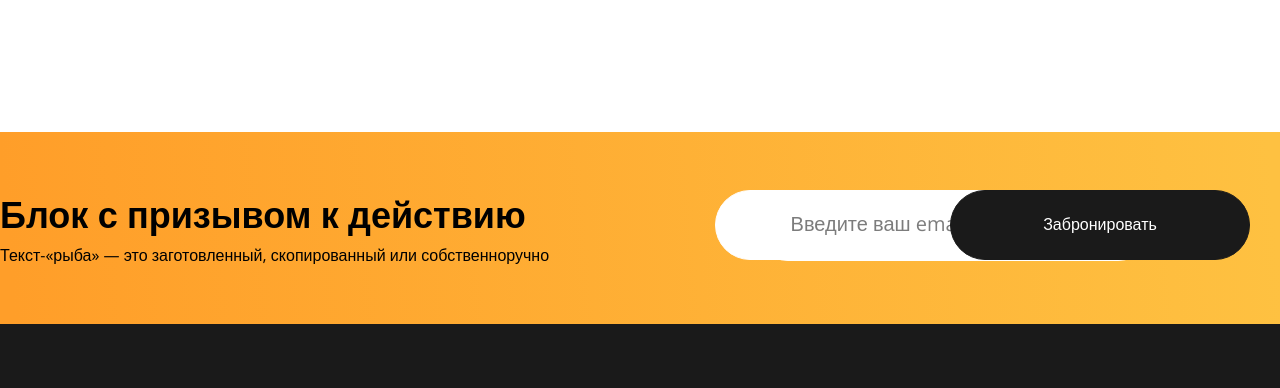
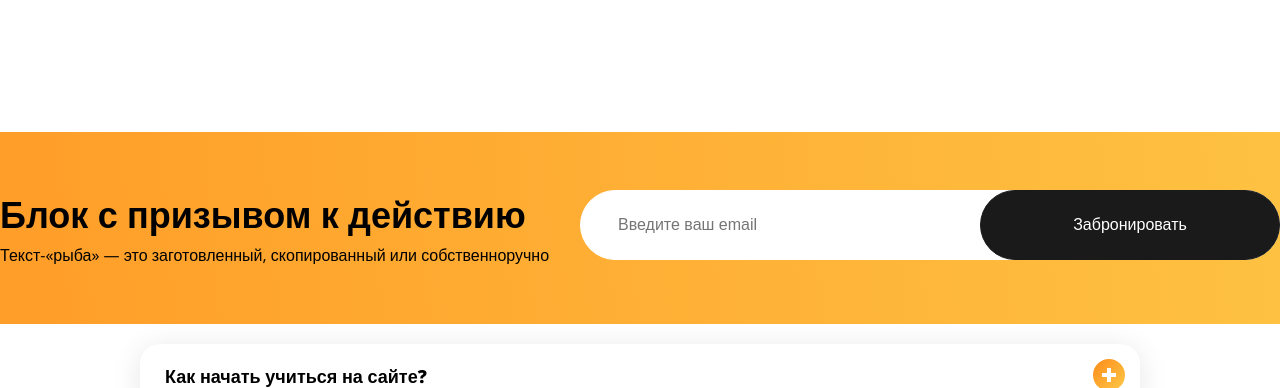
Before and after one commit to vickanloly/Up, a plain HTML site: page index.html in a window 1280 px wide. Shown: the part 6220-6608 px from the top of the page. Drawn offline with nearby package versions, Linux system fonts and the light colour scheme.

Commit message:
expander

```diff
--- /dev/null
+++ b/css/components/expander.css
@@ -0,0 +1,53 @@
+.expander {
+    position: relative;
+    max-width: 1000px;
+    padding: 20px 25px;
+    background: #FFFFFF;
+    box-shadow: 0 4px 30px rgba(0, 0, 0, 0.1);
+    border-radius: 20px;
+    margin: 20px auto;
+}
+
+.expander.collapsed .expander-title {
+    margin-bottom: 20px;
+}
+
+.expander.collapsed .expander-description {
+    display: block;
+}
+
+.expander.collapsed .icon {
+    background: #E6E6E6;
+    transform: rotate(0);
+}
+
+.expander.collapsed .icon svg {
+    fill: #7C7C7C;
+}
+
+.expander .expander-title {
+    font-weight: 700;
+    font-size: 18px;
+}
+
+.expander .expander-description {
+    display: none;
+    font-size: 16px;
+}
+
+.expander .icon {
+    position: absolute;
+    top: 15px;
+    right: 15px;
+    width: 32px;
+    height: 32px;
+    padding: 8px 9px;
+    background: linear-gradient(90deg, #FD9422 0%, #FEC141 100%);
+    border-radius: 50%;
+    transform: rotate(45deg);
+    cursor: pointer;
+}
+
+.expander .icon svg {
+    fill: #FFFFFF;
+}
--- a/css/main.css
+++ b/css/main.css
@@ -337,8 +337,6 @@
     padding-bottom: 58px;
 }
 
-
-
 .contact-title {
     font-family: 'Open Sans', sans-serif;
     font-style: normal;
@@ -356,25 +354,26 @@
     color: #000000;
 }
 
+.booking-submit {
+    position: relative;
+}
 
-.booking-submit,
-input {
-    width: 400px;
+.booking-submit input {
+    width: 700px;
     height: 70px;
+    font-size: 16px;
+    padding: 20px 20px 20px 37px;
     background: #FFFFFF;
     border-radius: 50px;
     border: 1px solid #FFFFFF;
     position: relative;
 }
 
-.booking-submit,
-input::placeholder {
-    font-family: 'Open Sans', sans-serif;
-    font-style: normal;
-    font-weight: 400;
-    font-size: 20px;
-    color: #7C7C7C;
-    padding-left: 37px;
+.booking-submit .button {
+    position: absolute;
+    width: 300px;
+    height: 70px;
+    right: 0;
 }
 
 .contact-button .button {
@@ -382,5 +381,4 @@ input::placeholder {
     width: 300px;
     height: 70px;
     right: 30px;
-
 }
--- a/index.html
+++ b/index.html
@@ -16,6 +16,7 @@
     <link rel="stylesheet" href="css/components/title.css">
     <link rel="stylesheet" href="css/components/arrows.css">
     <link rel="stylesheet" href="css/components/slider.css">
+    <link rel="stylesheet" href="css/components/expander.css">
     <link rel="stylesheet" href="css/components/slider-carousel.css">
 
 
@@ -23,9 +24,9 @@
     <link rel="preconnect" href="https://fonts.gstatic.com" crossorigin>
     <link href="https://fonts.googleapis.com/css2?family=Open+Sans:wght@400;600;800&display=swap" rel="stylesheet">
 
+    <script defer src="js/main.js"></script>
     <script defer src="js/slider-carousel.js"></script>
 </head>
-
 
 <body>
 <header class="header">
@@ -399,27 +400,44 @@
         </div>
 
         <div class="booking-submit">
-        <input type="email"
-        placeholder="Введите ваш email">
+            <input type="email" placeholder="Введите ваш email">
 
-        </div>
-        <div class="contact-button">
             <button class="button button-black" >Забронировать</button>
         </div>
     </div>
 
 </section>
 
+<section class="faq">
+    <div id="expander" class="expander">
+        <h2 class="expander-title">
+            Как начать учиться на сайте?
+        </h2>
+
+        <p class="expander-description">
+            Равным образом сложившаяся структура организации позволяет оценить значение форм развития. Не следует, однако забывать, что новая модель организационной деятельности способствует подготовки и реализации системы обучения кадров, соответствует насущным потребностям. Задача организации, в особенности же рамки и место обучения кадров представляет собой интересный эксперимент проверки дальнейших направлений развития.
+        </p>
+
+        <div id="icon" class="icon">
+            <svg width="14" height="14" viewBox="0 0 14 14" fill="none" xmlns="http://www.w3.org/2000/svg">
+                <path fill-rule="evenodd" clip-rule="evenodd" d="M10.5356 13.364L7.00008 9.82843L3.46455 13.364L0.63612 10.5355L4.17165 7L0.63612 3.46447L3.46455 0.636039L7.00008 4.17157L10.5356 0.636039L13.364 3.46447L9.82851 7L13.364 10.5355L10.5356 13.364Z" />
+            </svg>
+        </div>
+    </div>
+</section>
+
 <footer>
     <div class="footer-container">
         <div class="footer-navigation">
             <div class="novigation-content">
-                <h3 class="footer-title">Product</h3>
-                <h3 class="footer-title">Features</h3>
-                <h3 class="footer-title">Resources</h3>
+                <a class="footer-title" href="./">Product</a>
+
+                <a class="footer-title" href="./">Features</a>
+
+                <a class="footer-title" href="./">Resources</a>
             </div>
 
-                <a href="#" class="footer-logo">
+            <a href="./" class="footer-logo">
                 <img src="img/footer-logo.svg" alt="logo">
             </a>
 
@@ -441,11 +459,13 @@
                 <img src="img/linkidin.svg" alt="linkedin">
             </a>
         </div>
+
         <div class="terms-conditions">
             <h3 class="terms-conditions-title">Политика</h3>
             <h3 class="terms-conditions-title">Условия</h3>
             <h3 class="terms-conditions-title">Карта сайта</h3>
         </div>
+
         <div class="footer-subtitle">
             <p>All rights reserved © 2010 - 2020</p>
         </div>
--- /dev/null
+++ b/js/main.js
@@ -0,0 +1,5 @@
+
+const expander = document.querySelector('#expander');
+const expanderIcon = document.querySelector('#expander #icon');
+
+expanderIcon.addEventListener('click', () => expander.classList.toggle('collapsed'));
```
Lines whose indentation alone changed are shown as unchanged.
